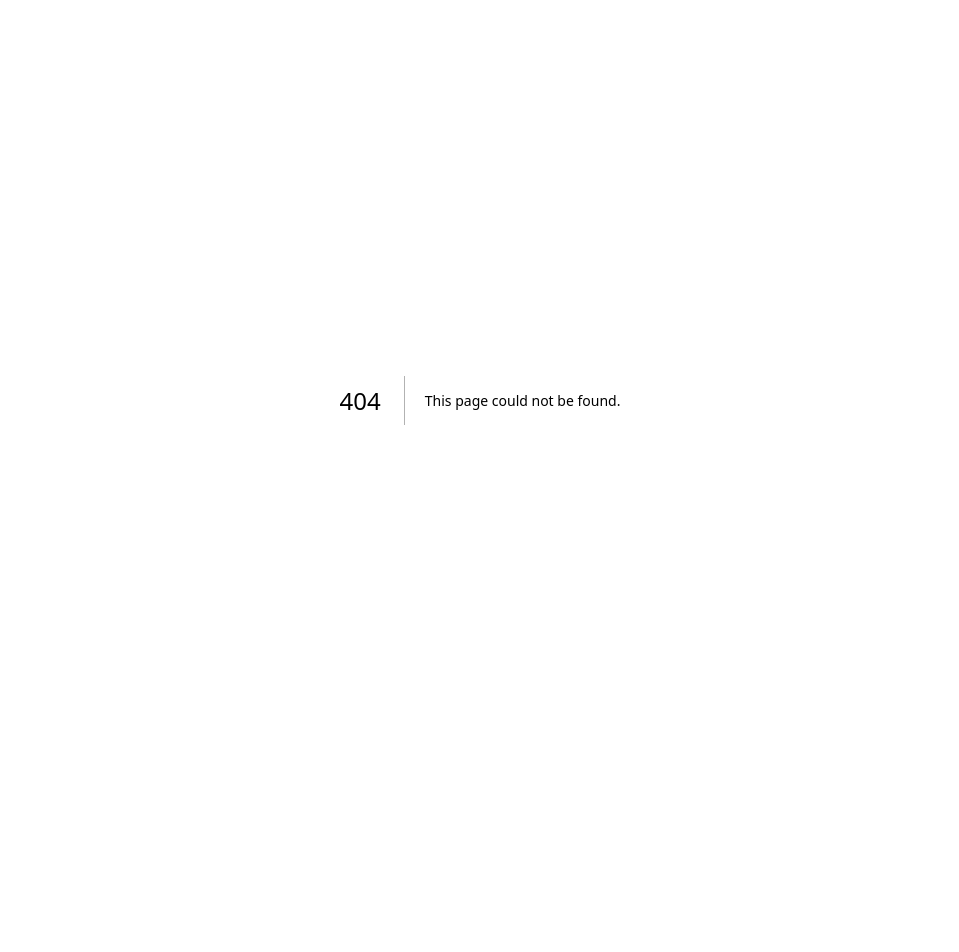
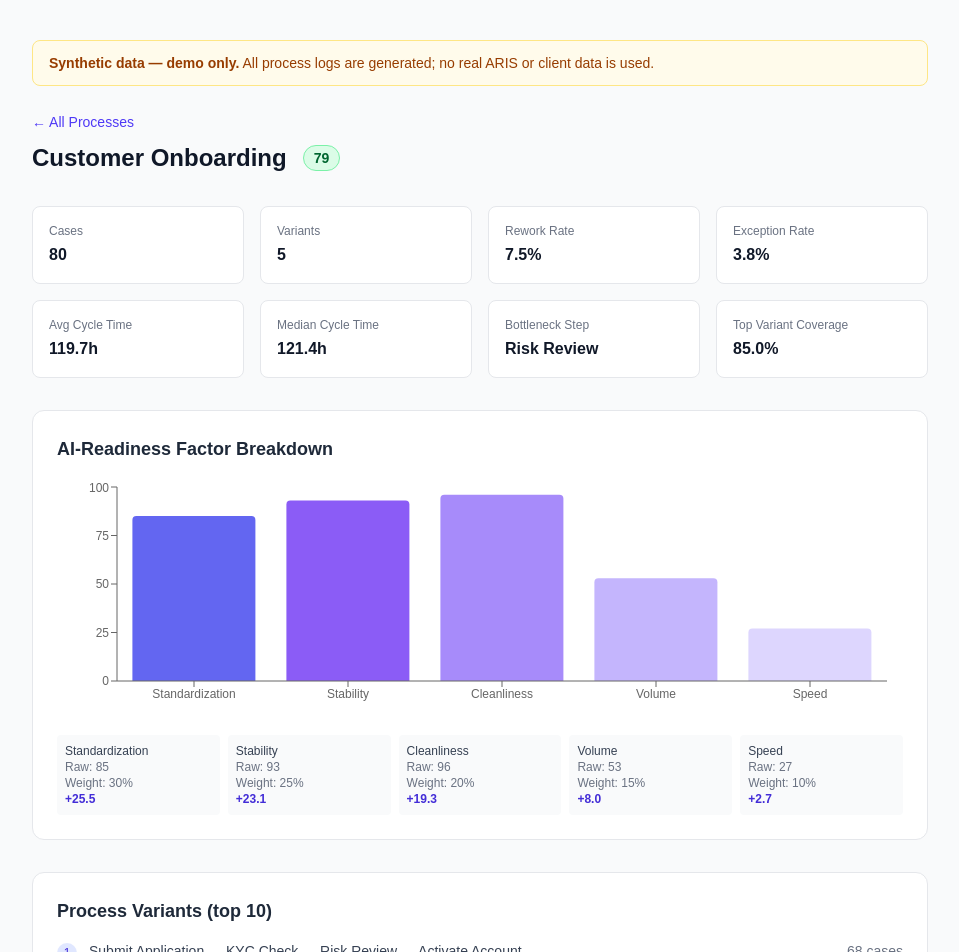
Before and after one commit to manjeet-74/process-lens, a Next.js app: page /process/customer-onboarding in a window 1280 px wide. Before the commit this address had no page. Shown: the top 952 px of the page, without its empty margins (160-1119 px from the left). Before the commit the page ends 800 px from the top, so only its background shows below. Built offline with nearby package versions, Linux system fonts and the light colour scheme.

Commit message:
feat(ui): ranking dashboard + process drill-down

```diff
--- a/src/app/page.tsx
+++ b/src/app/page.tsx
@@ -1,69 +1,75 @@
-import Image from "next/image";
+import Link from "next/link";
+import fixture from "@/lib/data/fixture.json";
+import { analyzeProcess } from "@/lib/engine";
+import type { ProcessLog } from "@/lib/data/types";
+import { ScoreBadge } from "@/components/ScoreBadge";
 
-export default function Home() {
+export default function HomePage() {
+  const ranked = (fixture as ProcessLog[])
+    .map((log) => {
+      const a = analyzeProcess(log);
+      return {
+        id: a.id,
+        name: a.name,
+        score: a.score.score,
+        caseCount: a.caseCount,
+        variantCount: a.variantCount,
+        reworkRate: a.reworkRate,
+        exceptionRate: a.exceptionRate,
+        bottleneck: a.bottleneck.activity,
+      };
+    })
+    .sort((a, b) => b.score - a.score);
+
   return (
-    <div className="flex flex-col flex-1 items-center justify-center bg-zinc-50 font-sans dark:bg-black">
-      <main className="flex flex-1 w-full max-w-3xl flex-col items-center justify-between py-32 px-16 bg-white dark:bg-black sm:items-start">
-        <Image
-          className="dark:invert h-5 w-[100px]"
-          src="/next.svg"
-          alt="Next.js logo"
-          width={100}
-          height={20}
-          priority
-        />
-        <div className="flex flex-col items-center gap-6 text-center sm:items-start sm:text-left">
-          <h1 className="max-w-xs text-3xl font-semibold leading-10 tracking-tight text-black dark:text-zinc-50">
-            To get started, edit the{" "}
-            <code className="rounded bg-black/[.06] px-1.5 py-0.5 font-mono text-[0.9em] dark:bg-white/[.08]">
-              page.tsx
-            </code>{" "}
-            file.
-          </h1>
-          <p className="max-w-md text-lg leading-8 text-zinc-600 dark:text-zinc-400">
-            Looking for a starting point or more instructions? Head over to{" "}
-            <a
-              href="https://vercel.com/templates?framework=next.js&utm_source=create-next-app&utm_medium=appdir-template-tw&utm_campaign=create-next-app"
-              className="font-medium text-zinc-950 dark:text-zinc-50"
-            >
-              Templates
-            </a>{" "}
-            or the{" "}
-            <a
-              href="https://nextjs.org/learn?utm_source=create-next-app&utm_medium=appdir-template-tw&utm_campaign=create-next-app"
-              className="font-medium text-zinc-950 dark:text-zinc-50"
-            >
-              Learning
-            </a>{" "}
-            center.
-          </p>
+    <main className="min-h-screen bg-gray-50 py-10 px-4">
+      <div className="max-w-5xl mx-auto mb-6 rounded-lg bg-amber-50 border border-amber-200 px-4 py-3 text-sm text-amber-800">
+        <strong>Synthetic data — demo only.</strong> All process logs are generated; no real ARIS or client data is used.
+      </div>
+
+      <div className="max-w-5xl mx-auto">
+        <div className="mb-8">
+          <h1 className="text-3xl font-bold text-gray-900">Process Lens</h1>
+          <p className="mt-1 text-gray-500">AI-readiness ranking for enterprise processes — inspired by ARIS Process Lens</p>
         </div>
-        <div className="flex flex-col gap-4 text-base font-medium sm:flex-row">
-          <a
-            className="flex h-12 w-full items-center justify-center gap-2 rounded-full bg-foreground px-5 text-background transition-colors hover:bg-[#383838] dark:hover:bg-[#ccc] md:w-[158px]"
-            href="https://vercel.com/new?utm_source=create-next-app&utm_medium=appdir-template-tw&utm_campaign=create-next-app"
-            target="_blank"
-            rel="noopener noreferrer"
-          >
-            <Image
-              className="dark:invert h-[14px] w-4"
-              src="/vercel.svg"
-              alt="Vercel logomark"
-              width={16}
-              height={14}
-            />
-            Deploy Now
-          </a>
-          <a
-            className="flex h-12 w-full items-center justify-center rounded-full border border-solid border-black/[.08] px-5 transition-colors hover:border-transparent hover:bg-black/[.04] dark:border-white/[.145] dark:hover:bg-[#1a1a1a] md:w-[158px]"
-            href="https://nextjs.org/docs?utm_source=create-next-app&utm_medium=appdir-template-tw&utm_campaign=create-next-app"
-            target="_blank"
-            rel="noopener noreferrer"
-          >
-            Documentation
-          </a>
+
+        <div className="bg-white rounded-xl shadow-sm border border-gray-200 overflow-hidden">
+          <table className="w-full text-sm">
+            <thead>
+              <tr className="bg-gray-50 border-b border-gray-200">
+                <th className="px-4 py-3 text-left font-semibold text-gray-600 w-10">#</th>
+                <th className="px-4 py-3 text-left font-semibold text-gray-600">Process</th>
+                <th className="px-4 py-3 text-center font-semibold text-gray-600">AI Score</th>
+                <th className="px-4 py-3 text-right font-semibold text-gray-600">Cases</th>
+                <th className="px-4 py-3 text-right font-semibold text-gray-600">Variants</th>
+                <th className="px-4 py-3 text-right font-semibold text-gray-600">Rework %</th>
+                <th className="px-4 py-3 text-right font-semibold text-gray-600">Exception %</th>
+                <th className="px-4 py-3 text-left font-semibold text-gray-600">Bottleneck</th>
+              </tr>
+            </thead>
+            <tbody>
+              {ranked.map((p, i) => (
+                <tr key={p.id} className="border-b border-gray-100 hover:bg-indigo-50 transition-colors">
+                  <td className="px-4 py-3 text-gray-400 font-mono">{i + 1}</td>
+                  <td className="px-4 py-3">
+                    <Link href={`/process/${p.id}`} className="font-medium text-indigo-700 hover:underline">
+                      {p.name}
+                    </Link>
+                  </td>
+                  <td className="px-4 py-3 text-center">
+                    <ScoreBadge score={p.score} />
+                  </td>
+                  <td className="px-4 py-3 text-right text-gray-700">{p.caseCount}</td>
+                  <td className="px-4 py-3 text-right text-gray-700">{p.variantCount}</td>
+                  <td className="px-4 py-3 text-right text-gray-700">{(p.reworkRate * 100).toFixed(1)}%</td>
+                  <td className="px-4 py-3 text-right text-gray-700">{(p.exceptionRate * 100).toFixed(1)}%</td>
+                  <td className="px-4 py-3 text-gray-600 text-xs">{p.bottleneck}</td>
+                </tr>
+              ))}
+            </tbody>
+          </table>
         </div>
-      </main>
-    </div>
+      </div>
+    </main>
   );
 }
--- /dev/null
+++ b/src/app/process/[id]/page.tsx
@@ -0,0 +1,97 @@
+import Link from "next/link";
+import { notFound } from "next/navigation";
+import fixture from "@/lib/data/fixture.json";
+import { analyzeProcess } from "@/lib/engine";
+import type { ProcessLog } from "@/lib/data/types";
+import { ScoreBadge } from "@/components/ScoreBadge";
+import { MetricChart } from "@/components/MetricChart";
+
+export function generateStaticParams() {
+  return (fixture as ProcessLog[]).map((p) => ({ id: p.id }));
+}
+
+interface Props {
+  params: Promise<{ id: string }>;
+}
+
+export default async function ProcessDetailPage({ params }: Props) {
+  const { id } = await params;
+  const log = (fixture as ProcessLog[]).find((p) => p.id === id);
+  if (!log) notFound();
+
+  const a = analyzeProcess(log);
+  const avgHours = (a.cycleTime.avgMs / 3_600_000).toFixed(1);
+  const medianHours = (a.cycleTime.medianMs / 3_600_000).toFixed(1);
+
+  return (
+    <main className="min-h-screen bg-gray-50 py-10 px-4">
+      <div className="max-w-4xl mx-auto mb-6 rounded-lg bg-amber-50 border border-amber-200 px-4 py-3 text-sm text-amber-800">
+        <strong>Synthetic data — demo only.</strong> All process logs are generated; no real ARIS or client data is used.
+      </div>
+
+      <div className="max-w-4xl mx-auto">
+        <div className="mb-2">
+          <Link href="/" className="text-sm text-indigo-600 hover:underline">← All Processes</Link>
+        </div>
+
+        <div className="flex items-center gap-4 mb-8">
+          <h1 className="text-2xl font-bold text-gray-900">{a.name}</h1>
+          <ScoreBadge score={a.score.score} />
+        </div>
+
+        {/* Key stats */}
+        <div className="grid grid-cols-2 sm:grid-cols-4 gap-4 mb-8">
+          {[
+            { label: "Cases", value: a.caseCount },
+            { label: "Variants", value: a.variantCount },
+            { label: "Rework Rate", value: `${(a.reworkRate * 100).toFixed(1)}%` },
+            { label: "Exception Rate", value: `${(a.exceptionRate * 100).toFixed(1)}%` },
+            { label: "Avg Cycle Time", value: `${avgHours}h` },
+            { label: "Median Cycle Time", value: `${medianHours}h` },
+            { label: "Bottleneck Step", value: a.bottleneck.activity },
+            { label: "Top Variant Coverage", value: `${(a.topVariantCoverage * 100).toFixed(1)}%` },
+          ].map((s) => (
+            <div key={s.label} className="bg-white rounded-lg border border-gray-200 p-4">
+              <p className="text-xs text-gray-500 mb-1">{s.label}</p>
+              <p className="font-semibold text-gray-900">{s.value}</p>
+            </div>
+          ))}
+        </div>
+
+        {/* AI Readiness factor chart */}
+        <div className="bg-white rounded-xl border border-gray-200 p-6 mb-8">
+          <h2 className="text-lg font-semibold text-gray-800 mb-4">AI-Readiness Factor Breakdown</h2>
+          <MetricChart factors={a.score.factors} />
+          <div className="mt-4 grid grid-cols-1 sm:grid-cols-5 gap-2 text-xs">
+            {a.score.factors.map((f) => (
+              <div key={f.name} className="bg-gray-50 rounded p-2">
+                <p className="font-medium text-gray-700 capitalize">{f.name}</p>
+                <p className="text-gray-500">Raw: {(f.value * 100).toFixed(0)}</p>
+                <p className="text-gray-500">Weight: {(f.weight * 100).toFixed(0)}%</p>
+                <p className="text-indigo-700 font-semibold">+{(f.contribution * 100).toFixed(1)}</p>
+              </div>
+            ))}
+          </div>
+        </div>
+
+        {/* Top variants */}
+        <div className="bg-white rounded-xl border border-gray-200 p-6">
+          <h2 className="text-lg font-semibold text-gray-800 mb-4">Process Variants (top 10)</h2>
+          <div className="space-y-2">
+            {a.variants.slice(0, 10).map((v, i) => (
+              <div key={i} className="flex items-start gap-3 text-sm">
+                <span className="mt-0.5 flex-none w-5 h-5 bg-indigo-100 text-indigo-700 rounded-full text-xs flex items-center justify-center font-medium">
+                  {i + 1}
+                </span>
+                <div className="flex-1 min-w-0">
+                  <p className="text-gray-700 break-words">{v.path.join(" → ")}</p>
+                </div>
+                <span className="flex-none text-gray-500">{v.count} cases</span>
+              </div>
+            ))}
+          </div>
+        </div>
+      </div>
+    </main>
+  );
+}
--- /dev/null
+++ b/src/components/MetricChart.tsx
@@ -0,0 +1,52 @@
+"use client";
+
+import {
+  BarChart,
+  Bar,
+  XAxis,
+  YAxis,
+  Tooltip,
+  ResponsiveContainer,
+  Cell,
+} from "recharts";
+
+interface Factor {
+  name: string;
+  value: number;
+  weight: number;
+  contribution: number;
+}
+
+interface MetricChartProps {
+  factors: Factor[];
+}
+
+const COLORS = ["#6366f1", "#8b5cf6", "#a78bfa", "#c4b5fd", "#ddd6fe"];
+
+export function MetricChart({ factors }: MetricChartProps) {
+  const data = factors.map((f) => ({
+    name: f.name.charAt(0).toUpperCase() + f.name.slice(1),
+    score: Math.round(f.value * 100),
+    contribution: Math.round(f.contribution * 100),
+  }));
+
+  return (
+    <ResponsiveContainer width="100%" height={240}>
+      <BarChart data={data} margin={{ top: 8, right: 16, left: 0, bottom: 8 }}>
+        <XAxis dataKey="name" tick={{ fontSize: 12 }} />
+        <YAxis domain={[0, 100]} tick={{ fontSize: 12 }} />
+        <Tooltip
+          formatter={(value, name) => [
+            `${value ?? ""}`,
+            name === "score" ? "Raw Score (0–100)" : "Weighted Contribution",
+          ]}
+        />
+        <Bar dataKey="score" radius={[4, 4, 0, 0]}>
+          {data.map((_, i) => (
+            <Cell key={i} fill={COLORS[i % COLORS.length]} />
+          ))}
+        </Bar>
+      </BarChart>
+    </ResponsiveContainer>
+  );
+}
--- /dev/null
+++ b/src/components/ScoreBadge.tsx
@@ -0,0 +1,16 @@
+interface ScoreBadgeProps {
+  score: number;
+}
+
+export function ScoreBadge({ score }: ScoreBadgeProps) {
+  const color =
+    score >= 75 ? "bg-green-100 text-green-800 border-green-300" :
+    score >= 55 ? "bg-yellow-100 text-yellow-800 border-yellow-300" :
+                  "bg-red-100 text-red-800 border-red-300";
+
+  return (
+    <span className={`inline-flex items-center px-2.5 py-0.5 rounded-full text-sm font-semibold border ${color}`}>
+      {score}
+    </span>
+  );
+}
```
